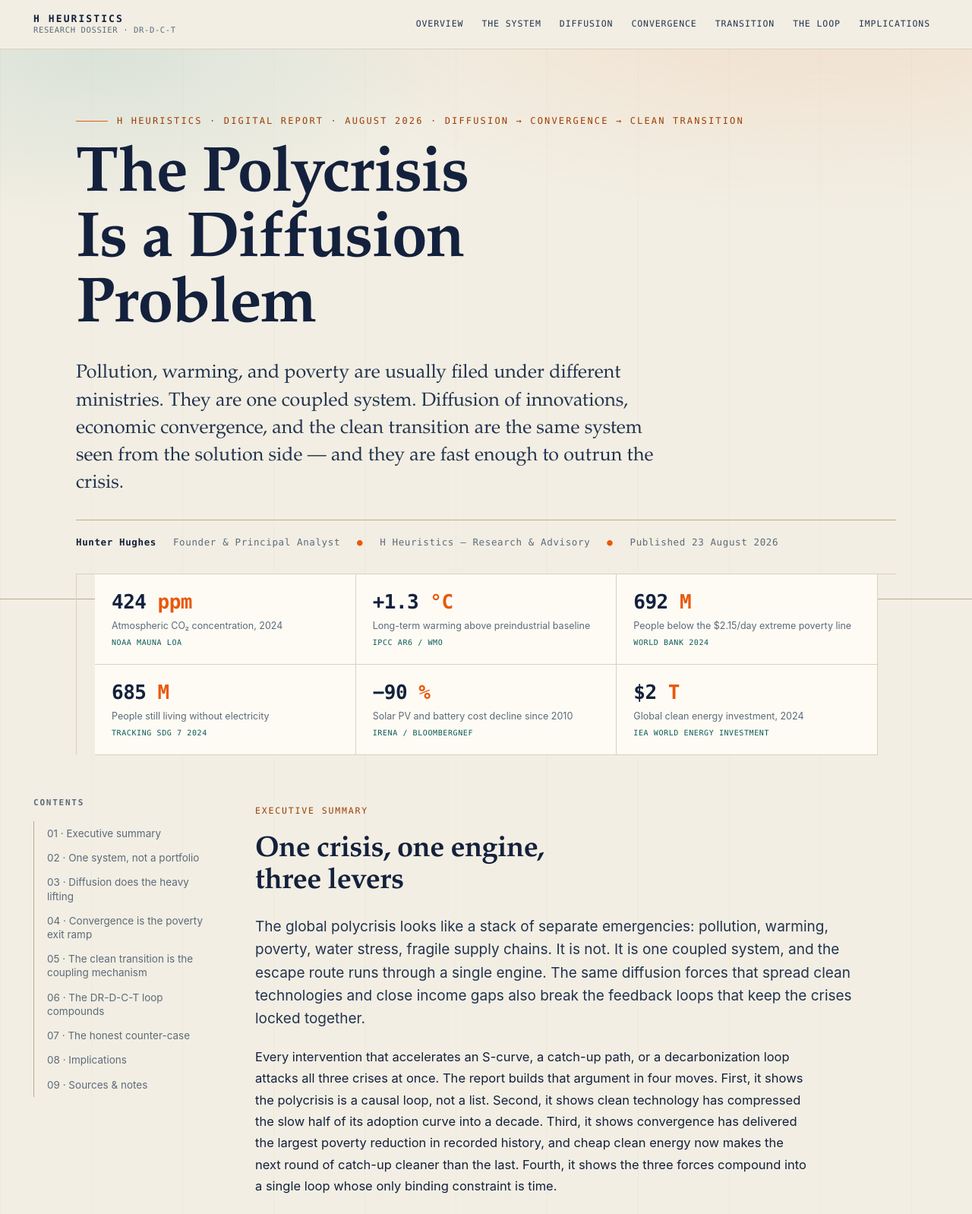
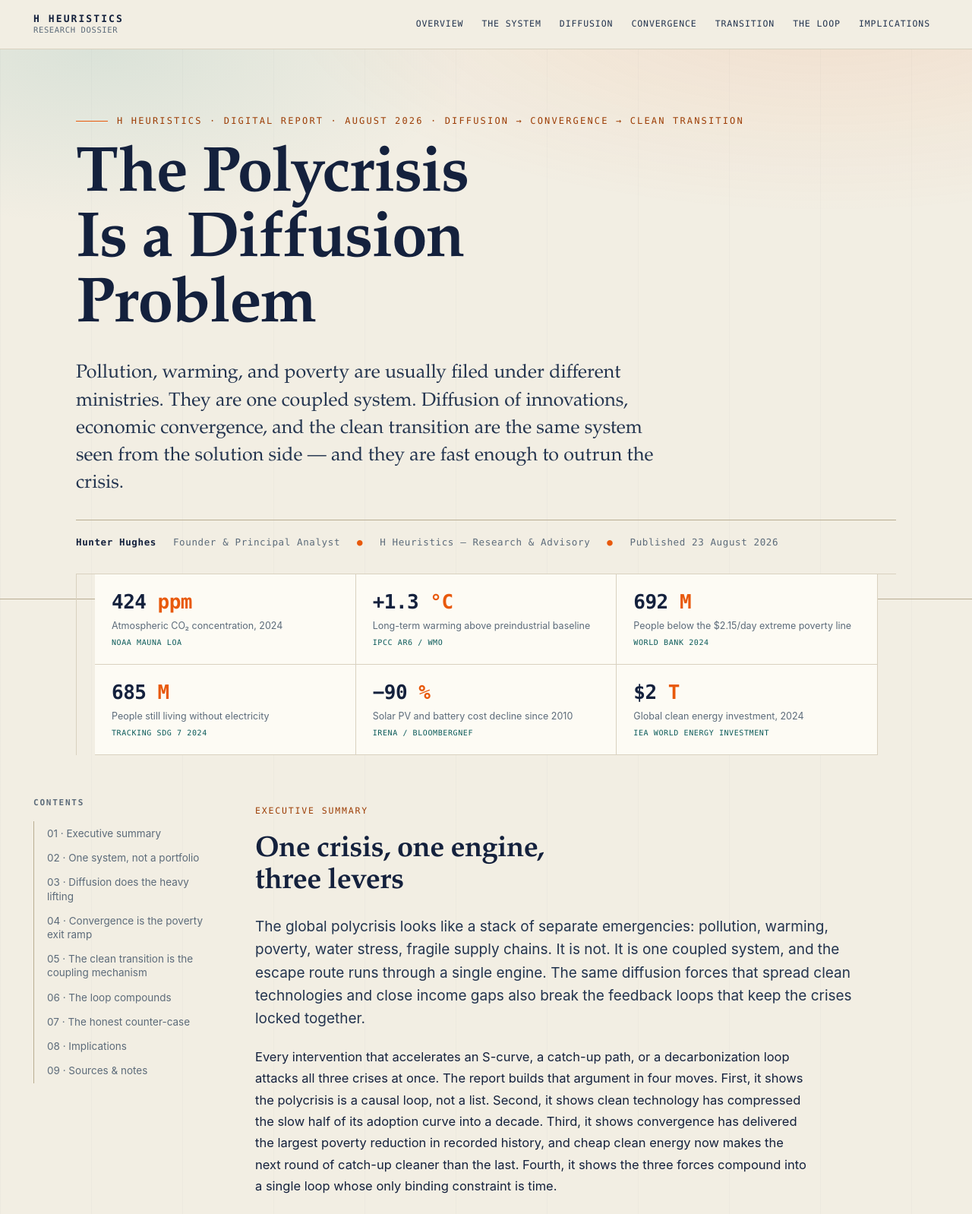
Before and after one commit to Hunterhghs/DR-D-C-T-address-polycrisis, a plain HTML site: page index.html in a window 1280 px wide. Shown: the top 1598 px of the page at 76% size. Drawn offline with nearby package versions, Linux system fonts and the light colour scheme.

Commit message:
Remove DR-D-C-T references from page and docs

```diff
--- a/index.html
+++ b/index.html
@@ -393,7 +393,7 @@
   <div class="masthead-inner">
     <a class="brand" href="#top" aria-label="H Heuristics research dossier, back to top">
       <strong>H HEURISTICS</strong>
-      <span>Research Dossier · DR-D-C-T</span>
+      <span>Research Dossier</span>
     </a>
     <nav class="topnav" aria-label="Report sections">
       <a href="#summary">Overview</a>
@@ -442,7 +442,7 @@
         <li><a href="#diffusion">03 · Diffusion does the heavy lifting</a></li>
         <li><a href="#convergence">04 · Convergence is the poverty exit ramp</a></li>
         <li><a href="#transition">05 · The clean transition is the coupling mechanism</a></li>
-        <li><a href="#loop">06 · The DR-D-C-T loop compounds</a></li>
+        <li><a href="#loop">06 · The loop compounds</a></li>
         <li><a href="#counter-case">07 · The honest counter-case</a></li>
         <li><a href="#implications">08 · Implications</a></li>
         <li><a href="#sources">09 · Sources &amp; notes</a></li>
@@ -565,12 +565,12 @@
       <!-- Section 6 -->
       <section class="report-section" id="loop">
         <p class="sec-kicker"><span class="no">06</span> · The compound loop</p>
-        <h2 class="sec-title">The DR-D-C-T loop compounds</h2>
+        <h2 class="sec-title">The loop compounds</h2>
         <p class="lead">Diffusion, convergence, and the clean transition are usually analyzed as three separate literatures. They are three positions on one loop.</p>
         <p>Clean technology diffuses down its cost curve. Cheap clean technology lets poorer economies converge without the pollution bill of the old pathway. Convergence expands the markets and supply chains that make clean technology cheaper still. The resulting transition de-escalates all three polycrisis nodes. Each turn of the loop lowers the cost of the next turn.</p>
         <p>The loop also raises what this analysis calls the D-coefficient: an economy's absorptive capacity for change. Grids, workforces, and institutions that absorbed the last wave of clean deployment can absorb the next one faster. Capacity compounds the same way costs do. The binding constraint is time. Every year the loop runs slower than it could, the world adds to what this analysis calls the P-integral: cumulative pollution exposure integrated over time. Emissions this year do not vanish next year; they accumulate in the atmosphere and in lungs. The P-integral is the one cost in this system that never discounts.</p>
 
-        <div class="loop-grid" role="list" aria-label="The DR-D-C-T loop: four compounding stages">
+        <div class="loop-grid" role="list" aria-label="The compounding loop: four stages">
           <div class="loop-node" role="listitem">
             <span class="no">01 · DIFFUSION</span>
             <h3>Clean tech scales</h3>
@@ -677,7 +677,7 @@
     <div>
       <p class="footer-brand">H Heuristics</p>
       <p>A research and advisory company built around structured learning, data-driven analysis, and how the world works. We turn complex systems into clear, useful insights.</p>
-      <p class="footer-meta">Digital Report · DR-D-C-T · © 2026 Hunter Hughes / H Heuristics. All rights reserved.</p>
+      <p class="footer-meta">Digital Report · © 2026 Hunter Hughes / H Heuristics. All rights reserved.</p>
     </div>
     <div>
       <h3>Report</h3>
```
Also changed, not shown: 2 other files.
